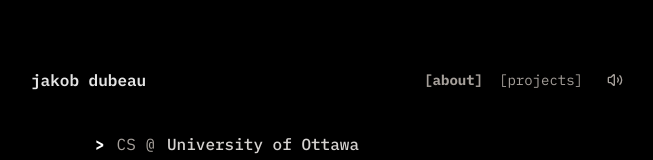
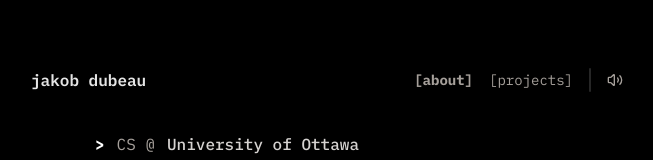
Before and after one commit to jakobdubeau/portfolio-v2, a Next.js app: page / in a window 1280 px wide. Shown: the top 160 px of the page, without its empty margins (309-962 px from the left). Built offline with nearby package versions, Linux system fonts and the light colour scheme; no server answers.

Commit message:
update header ui

```diff
--- a/src/app/page.js
+++ b/src/app/page.js
@@ -97,7 +97,7 @@
       <Link
         href="/projects"
         onClick={() => !muted && play()}
-        className="text-center mt-12 py-5 mx-6 rounded-lg border border-white/10 bg-neutral-900/50 text-stone-300 font-medium transition-all hover:text-stone-400 duration-100 shadow-sm"
+        className="text-center mt-12 py-5 mx-6 rounded-lg border border-white/10 bg-neutral-900/50 text-stone-300 font-medium transition-all hover:text-stone-400 shadow-sm"
       >
         [check out my projects]
       </Link>
--- a/src/components/Header.jsx
+++ b/src/components/Header.jsx
@@ -40,6 +40,7 @@
             {link.name}
           </Link>
         ))}
+        <hr className="w-0.5 h-6 border-0 rounded-lg bg-neutral-800 -mr-2"/>
         <button
           onClick={toggleMuted}
           className="p-2 rounded-lg text-stone-400 hover:bg-stone-800 transition-colors cursor-pointer"
```
